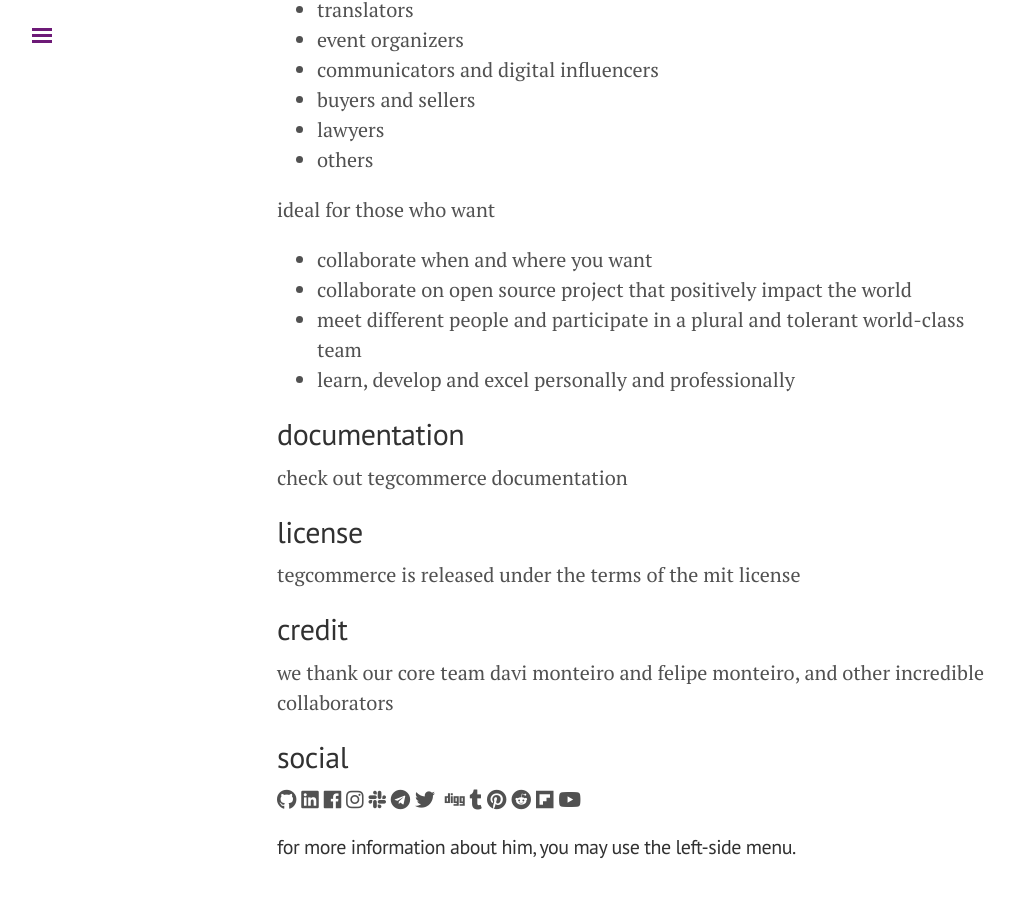
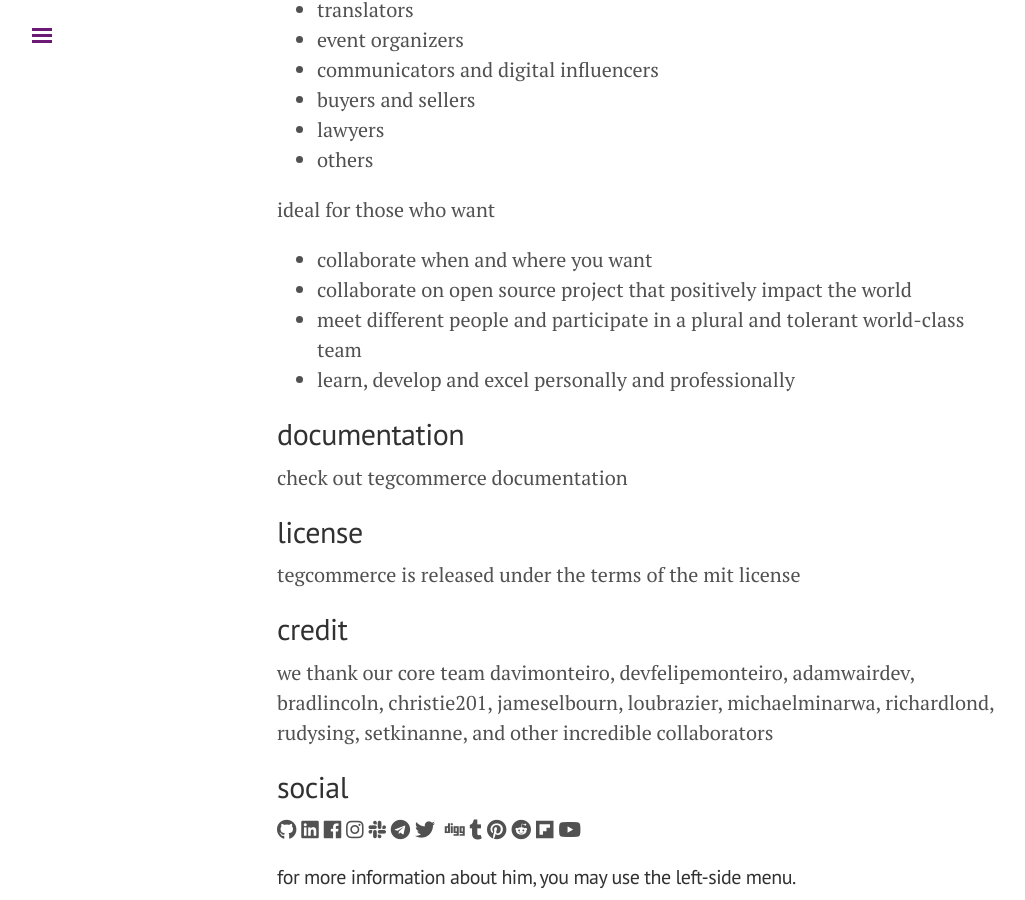
Before and after one commit to tegcommerce/tegcommerce-website, a Jekyll site: the page built from index.md, in a window 1280 px wide and 900 px high, scrolled down 2957 px. Shown: the whole window, without its empty margins (3-1028 px from the left). Built offline with Jekyll 4.4.1, drawn with Linux system fonts in a browser that asks for light colours; nearby versions of some CDN libraries; a style sheet for code colours, icons or effects is not loaded; before the commit the page ends 3827 px from its top, so only the background shows below that.

Commit message:
Update index.md

```diff
--- a/index.md
+++ b/index.md
@@ -110,7 +110,7 @@ check out [tegcommerce documentation](link)
 tegcommerce is released under the terms of the [mit license](https://opensource.org/licenses/MIT)
 
 ## credit
-we thank our core team davi monteiro and felipe monteiro, and other incredible collaborators
+we thank our core team davimonteiro, devfelipemonteiro, adamwairdev, bradlincoln, christie201, jameselbourn, loubrazier, michaelminarwa, richardlond, rudysing, setkinanne, and other incredible collaborators
 
 ## social
 [<i class="fab fa-github"/>](https://www.github.com/tegcommerce)
```
